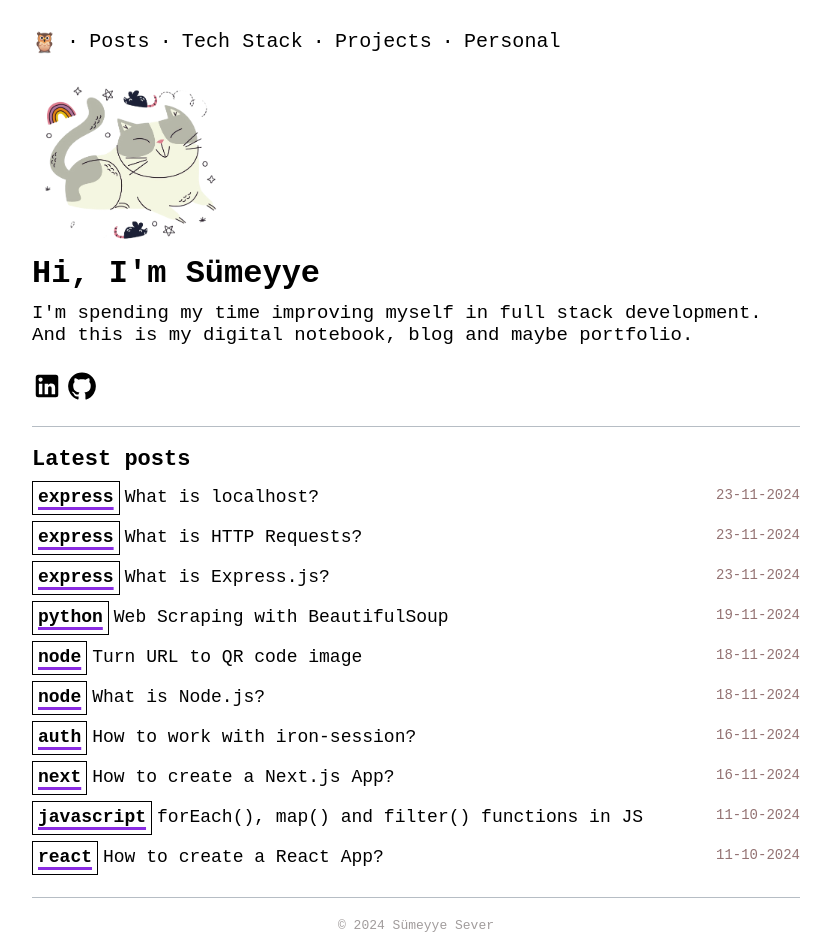
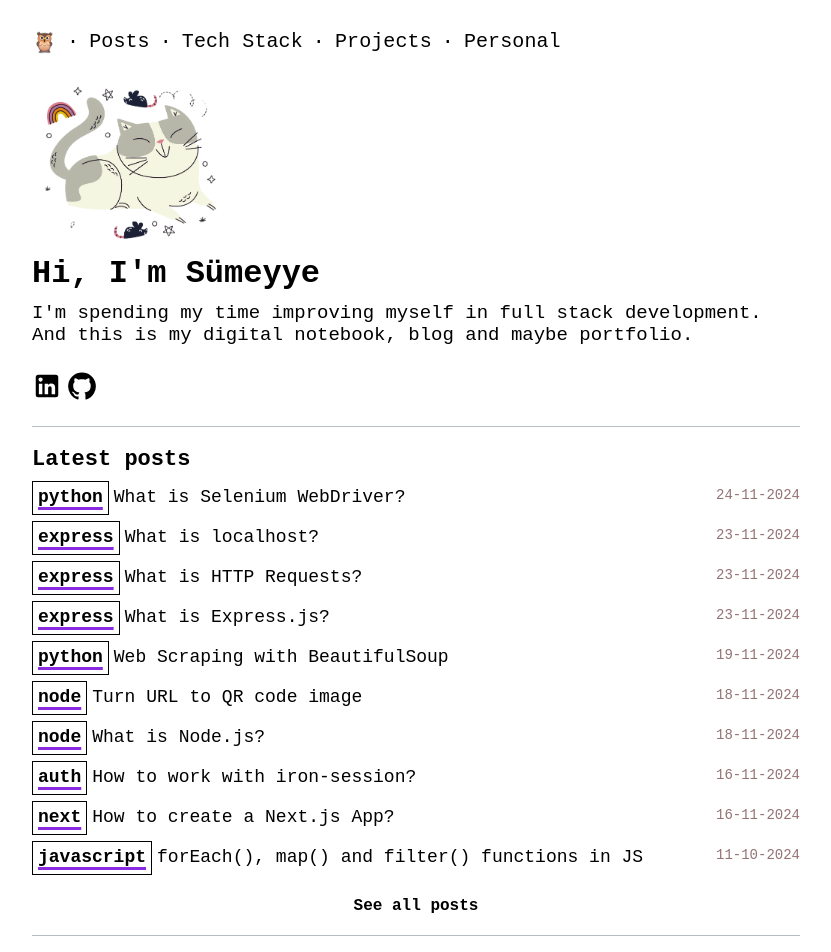
Before and after one commit to sumeyyesever/personal-website, a React (Vite) app: page / in a window 1280 px wide. Shown: the top 952 px of the page, without its empty margins (224-1055 px from the left). Built offline with nearby package versions, Linux system fonts and the light colour scheme.

Commit message:
max 10 posts on home page

```diff
--- a/index.html
+++ b/index.html
@@ -2,7 +2,7 @@
 <html lang="en">
   <head>
     <meta charset="UTF-8" />
-    <link rel="icon" href="./public/favicon.png" type="image/x-icon" />
+    <link rel="icon" href="/favicon.png" type="image/x-icon" />
     <meta name="viewport" content="width=device-width, initial-scale=1.0" />
     <title>Sümeyye Sever</title>
   </head>
--- a/post_data.js
+++ b/post_data.js
@@ -1,6 +1,13 @@
 export const postData = [
     {
-        id: 8,
+        id: 11,
+        title: "What is Selenium WebDriver?",
+        date: "24-11-2024",
+        tag: "python",
+        link: "https://fog-polyanthus-dff.notion.site/What-is-Selenium-WebDriver-148181d6252480228f30f6fc9947b071"
+    },
+    {
+        id: 10,
         title: "What is localhost?",
         date: "23-11-2024",
         tag: "express",
--- a/src/components/post-list/PostList.jsx
+++ b/src/components/post-list/PostList.jsx
@@ -1,5 +1,5 @@
 import { useState, useEffect } from "react";
-import "./postList.css"
+import "./postList.css";
 import { Link } from "react-router-dom";
 import { postData } from "../../../post_data";
 
@@ -7,56 +7,37 @@ export default function PostList(props) {
   const [data, setData] = useState([]);
 
   useEffect(() => {
+    let filteredData;
     if (props.name !== "all") {
-      const filtered = postData.filter(post => post.tag === props.name);
-      setData(filtered);
+      filteredData = postData.filter(post => post.tag === props.name);
     } else {
-      setData(postData);
+      filteredData = postData;
     }
-  }, [postData]);
 
+    if (props.page === "home") {
+      filteredData = filteredData.slice(0, 10);
+    }
 
-  /* if (props.name != "all"){
-    useEffect(()=>{
-      axios.get(`${import.meta.env.VITE_DATABASE_URL}/api/categories/${props.name}`)
-      .then((response) => {
-        console.log(props.name);
-
-        setData(response.data);
-      })
-      .catch((error)=>{
-        console.error('Error fetching data with axios:', error);
-      });
-    }, [props.name]);
-  }else {
-    useEffect(()=>{
-      axios.get(`${import.meta.env.VITE_DATABASE_URL}/api/posts`)
-      .then((response) => {
-        setData(response.data);
-      })
-      .catch((error) => {
-        console.error('Error fetching data with axios:', error);
-      });
-    }, []);
-  } */
-
+    setData(filteredData);
+  }, [props.name, props.page]);
 
   return (
     <div className='post-list-container'>
       <ul className='post-list'>
-      {data.map((post)=>(
-        <li key={post.id} className='post-list-item'>
+        {data.map((post) => (
+          <li key={post.id} className='post-list-item'>
             <div className="post-list-item-left">
-                <Link to={`/categories/${post.tag}`} className="link"> <span className='post-list-tag'>{post.tag}</span></Link>
-               <a href={post.link} target="_blank"><span className="post-list-item-title">{post.title}</span></a>
-
-                {/* <Link to={`/categories/${post.category}`} className="link"> <span className='post-list-tag'>{post.category}</span></Link>
-               <Link to={`/posts/${post.id}`} className="post-list-item-title link">{post.title}</Link>  */}
+              <Link to={`/categories/${post.tag}`} className="link">
+                <span className='post-list-tag'>{post.tag}</span>
+              </Link>
+              <a href={post.link} target="_blank" rel="noopener noreferrer">
+                <span className="post-list-item-title">{post.title}</span>
+              </a>
             </div>
             <span className='post-list-time'>{post.date}</span>
-        </li>
-      ))}
+          </li>
+        ))}
       </ul>
     </div>
-  )
+  );
 }
--- a/src/pages/home/Home.jsx
+++ b/src/pages/home/Home.jsx
@@ -4,7 +4,7 @@ import GitHubIcon from '@mui/icons-material/GitHub';
 import "./home.css"
 import PostList from "../../components/post-list/PostList";
 import Footer from "../../components/footer/Footer";
-// import PostList from "../../components/post_list/PostList";
+import { Link } from "react-router-dom";
 
 export default function Home() {
 
@@ -23,8 +23,12 @@ export default function Home() {
       </div>
       <hr />
       <h3 className="post-list-title">Latest posts</h3>
-      {/* <PostList name="all"/> */}
-      <PostList name="all" />
+      <PostList name="all" page="home" />
+      <div className="see-all-posts-container">
+        <Link to="/posts" className="see-all-posts-link">
+          <span>See all posts</span>
+        </Link>
+      </div>
 
       <Footer />
     </div>
--- a/src/pages/home/home.css
+++ b/src/pages/home/home.css
@@ -1,30 +1,49 @@
-.home-container{
+.home-container {
     margin-top: 20px;
 }
 
 
-.home-img{
+.home-img {
     width: 200px;
 }
 
-.home-title{
+.home-title {
     margin-bottom: 10px;
 }
 
-.home-par{
+.home-par {
     font-size: 19px;
 }
 
-.icons{
+.icons {
     margin-top: 25px;
 }
 
-.home-icon{
+.home-icon {
     font-size: 30px !important;
     margin-right: 5px;
 }
 
-.post-list-title{
+.post-list-title {
     margin-bottom: 15px;
     font-size: 22px;
 }
+
+.see-all-posts-container {
+    text-align: center;
+    margin-top: 20px;
+}
+
+.see-all-posts-link span {
+    color: #000000;
+    font-size: 16px;
+    font-weight: bold;
+    cursor: pointer;
+    text-decoration: none;
+    transition: color 0.3s ease;
+}
+
+.see-all-posts-link span:hover {
+    color:blueviolet;
+    text-decoration: underline;
+}
--- a/src/pages/posts/Posts.jsx
+++ b/src/pages/posts/Posts.jsx
@@ -4,6 +4,7 @@ import PostList from "../../components/post-list/PostList"
 import "./posts.css"
 import { Link } from "react-router-dom";
 import { postData } from "../../../post_data";
+import Footer from "../../components/footer/Footer";
 
 export default function Posts() {
     const [uniqueTags, setUniqueTags] = useState([]);
@@ -36,8 +37,9 @@ export default function Posts() {
                 </Link>
           ))}
             </div>
-            <PostList name="all" />
+            <PostList name="all" page="posts" />
         </div>
+        <Footer />
     </>
   )
 }
```
